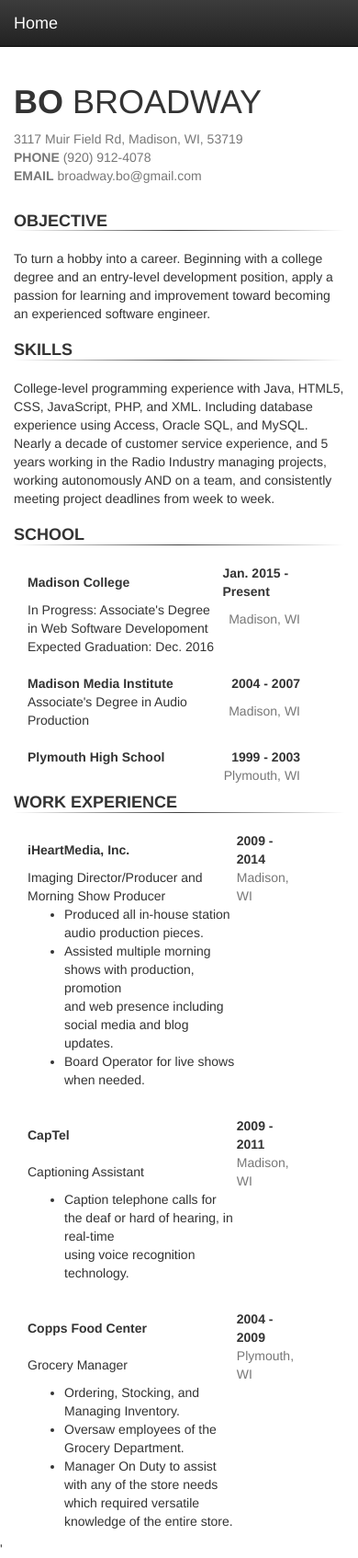
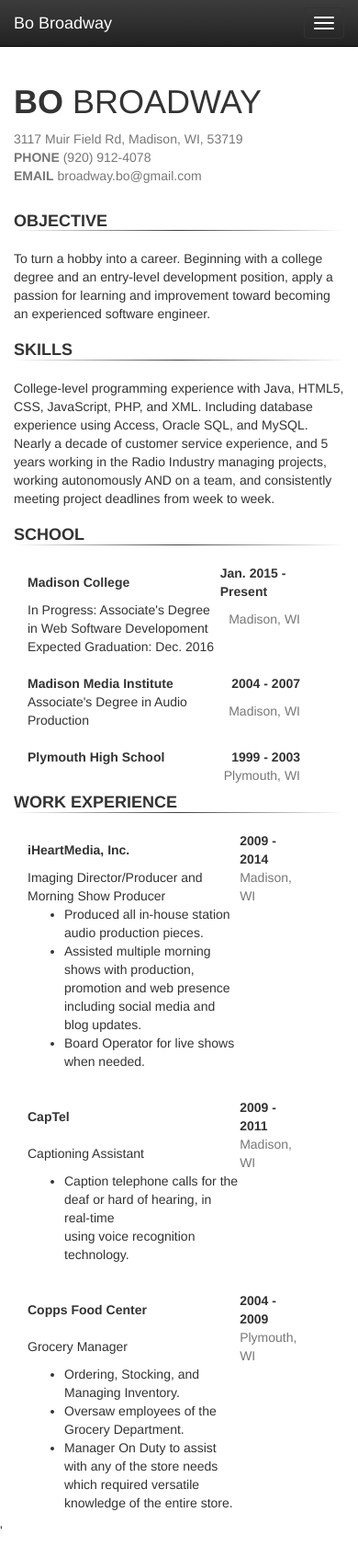
Before and after one commit to bobroadway/bobroadwaydotcom, a PHP site: page /resume.php in a window 390 px wide. Shown: the whole page at 92% size. After the commit the page ends 1663 px from the top, so only its background shows below. Run offline with PHP 8.4, Linux system fonts and the light colour scheme; some libraries are stand-ins or nearby versions.

Commit message:
further mobile friendly fixes for navbar and resume

```diff
--- a/navbar.php
+++ b/navbar.php
@@ -1,9 +1,15 @@
 <nav class="navbar navbar-inverse navbar-static-top" role="navigation">
   <div class="container">
     <div class="navbar-header">
-      <a id="index" class="navbar-brand" href="<?php echo $relative ?>index.php">Home</a>
+      <button type="button" class="navbar-toggle collapsed" data-toggle="collapse" data-target="#navbar" aria-expanded="false" aria-controls="navbar">
+              <span class="sr-only">Toggle navigation</span>
+              <span class="icon-bar"></span>
+              <span class="icon-bar"></span>
+              <span class="icon-bar"></span>
+      </button>
+      <a id="index" class="navbar-brand" href="<?php echo $relative ?>index.php">Bo Broadway</a>
     </div>
-    <div class="collapse navbar-collapse">
+    <div id="navbar" class="collapse navbar-collapse" aria-expanded="false">
       <ul class="nav navbar-nav">
         <li><a id="resume" href="<?php echo $relative ?>resume.php">Resume</a></li>
         <li><a id="projects" href="projects/<?php echo $relative ?>projectDemo.php">Projects</a></li>
--- a/resume.php
+++ b/resume.php
@@ -73,7 +73,8 @@
             <td><span class="pull-right"><strong>1999 - 2003</strong></span></td>
           </tr>
           <tr>
-            <td colspan="2" class="text-muted"><span class="pull-right">Plymouth, WI</span></td>
+            <td></td>
+            <td class="text-muted"><span class="pull-right">Plymouth, WI</span></td>
           </tr>
         </table>
       </div>
@@ -96,7 +97,7 @@
               <ul>
                 <li>Produced all in-house station audio production pieces.</li>
                 <li>Assisted multiple morning shows with production, promotion
-                <br />and web presence including social media and blog updates.</li>
+                and web presence including social media and blog updates.</li>
                 <li>Board Operator for live shows when needed.</li>
               </ul>
             </td>
@@ -132,7 +133,7 @@
               <ul>
                 <li>Ordering, Stocking, and Managing Inventory.</li>
                 <li>Oversaw employees of the Grocery Department.</li>
-                <li>Manager On Duty to assist with any of the store needs <br />
+                <li>Manager On Duty to assist with any of the store needs
                 which required versatile knowledge of the entire store.</li>
               </ul>
             </td>
```
